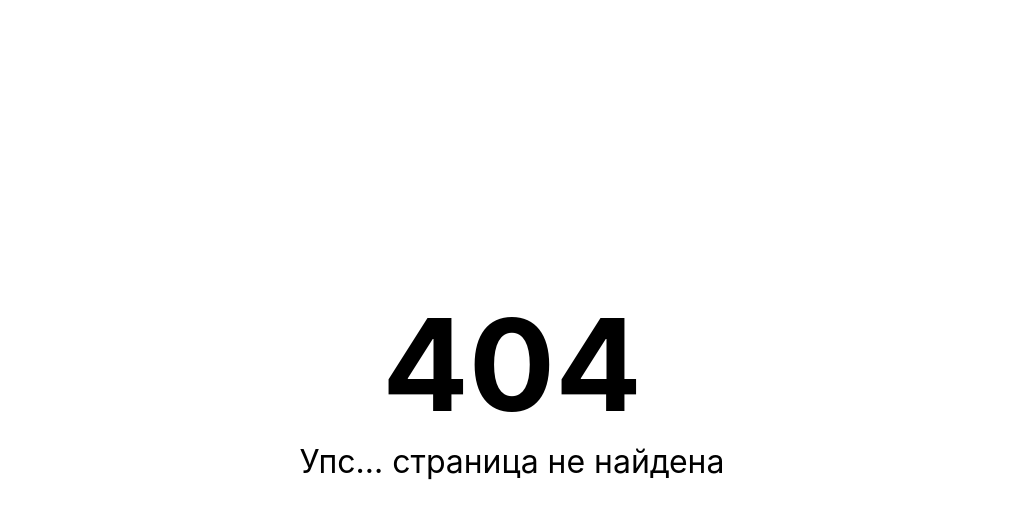
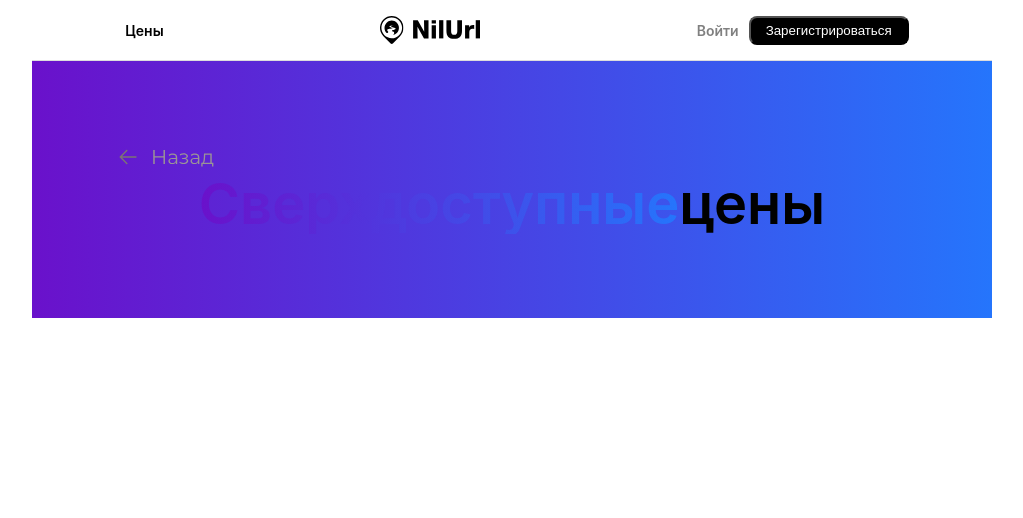
Before and after one commit to Diablox777/Project-for-company, a React (Create React App) app: page / in a window 1280 px wide. Before the commit this address had no page. Shown: the top 518 px of the page, without its empty margins (128-1151 px from the left). Built offline with nearby package versions, Linux system fonts and the light colour scheme.

Commit message:
Поправил header и сделал часть main, но они нуждаются в доработках

```diff
--- a/src/components/no-login-header/NoLoginHeader.js
+++ b/src/components/no-login-header/NoLoginHeader.js
@@ -5,12 +5,15 @@ import LogoImage from "../../img/logo-icon.svg";
 const NoLoginHeader = () => {
   return (
     <header className="no__login__header">
+
       <p className="prices__button">Цены</p>
-      <span>
+      <span className="logo">
         <img src={LogoImage} alt="Логотип"></img>
       </span>
+      <div className="no__login__header__right">
       <p className="prices__button login">Войти</p>
       <button className="registration__button">Зарегистрироваться</button>
+      </div>
     </header>
   );
 };
--- a/src/components/no-login-header/noLoginHeader.css
+++ b/src/components/no-login-header/noLoginHeader.css
@@ -1,42 +1,35 @@
 .no__login__header {
   display: flex;
   flex-direction: row;
-  justify-content: center;
+  justify-content: space-between;
   align-items: center;
-  height: 4vw;
-
-  font-style: normal;
+  height: 60px;
+  padding-left: 8.68%;
+  padding-right: 8.68%;
   font-weight: 600;
   font-size: 14px;
-  line-height: 28px;
+  border-bottom: 1px solid #dddddd;
+}
 
-  border: 0px, 0px, 1px, 0px;
-  border-bottom: 1px solid #dddddd;
+.margin__container {
+  margin-left: 8%;
+  margin-right: 8%;
 }
 
 .prices__button {
 display: flex;
-flex-direction: row;
-justify-content: center;
 align-items: center;
+text-align: center;
 padding: 5px 10px;
 gap: 10px;
-width: 38px;
-height: 28px;
-left: 125px;
-top: 11px;
 
-font-style: normal;
-font-weight: 600;
-font-size: 14px;
-line-height: 28px;
-display: flex;
-align-items: center;
-text-align: center;
-color: #1D1D1D;
-flex: none;
-order: 0;
-flex-grow: 0;
+
+}
+
+.no__login__header__right {
+  display: flex;
+  align-items: center;
+  text-align: center;
 
 }
 
@@ -45,25 +38,20 @@ flex-grow: 0;
 }
 
 .registration__button {
-  padding: 5px 15px;
-  gap: 10px;
-  width: 135px;
-  height: 28px;
-  top: 11px;
-  background: #000000;
-  border-radius: 10px;
-
-
-
-  /* identical to box height, or 200% */
   display: flex;
   align-items: center;
   text-align: center;
+  padding: 5px 15px;
+  gap: 10px;
+  background: #000000;
+  border-radius: 8px;
+  color: #ffffff;
+}
 
-  color: #ffffff;
-
-  /* Inside auto layout */
-  flex: none;
-  order: 0;
-  flex-grow: 0;
+.logo {
+  display: flex;
+  width: 100%;
+  height: 100%;
+  justify-content: center;
+  align-items: center;
 }
--- a/src/components/prices-block/PricesBlock.js
+++ b/src/components/prices-block/PricesBlock.js
@@ -1,10 +1,18 @@
 import React from "react";
 import "./pricesBlock.css";
+import BackImage from "../../img/back.svg";
 
 const PricesBlock = () => {
   return (
-   <>
-   </>
+   <main className="prices">
+    <span className="prices__back">
+        <img src={BackImage} alt="Назад"></img>
+      </span>
+      <div className="prices__title">
+  <span class="gradient-text">Сверхдоступные</span>
+  <span class="black-text"> цены</span>
+</div>
+   </main>
   );
 };
 
--- a/src/components/prices-block/pricesBlock.css
+++ b/src/components/prices-block/pricesBlock.css
@@ -0,0 +1,27 @@
+.prices {
+    padding: 8.68%;
+    background: linear-gradient(90deg, #6A11CB 0%, #2575FC 100%);
+   /*background-image: url(../../img/background.svg); */
+
+}
+
+.prices__title {
+    display: flex;
+align-items: center;
+justify-content: center;
+text-align: center;
+font-weight: 600;
+    font-size: 56px;
+line-height: 60px;
+}
+
+.gradient-text {
+    background: linear-gradient(90deg, #6A11CB 0%, #2575FC 100%);
+    -webkit-text-fill-color: transparent;
+    background-clip: text; /* Применить градиент к тексту */
+    color: transparent;
+  }
+
+  .black-text {
+    color: black; /* Черный цвет для второго слова */
+  }
```
Also changed, not shown: src/App.js (+4 -4 lines), src/img/back.svg (added), src/img/background.svg (added).
